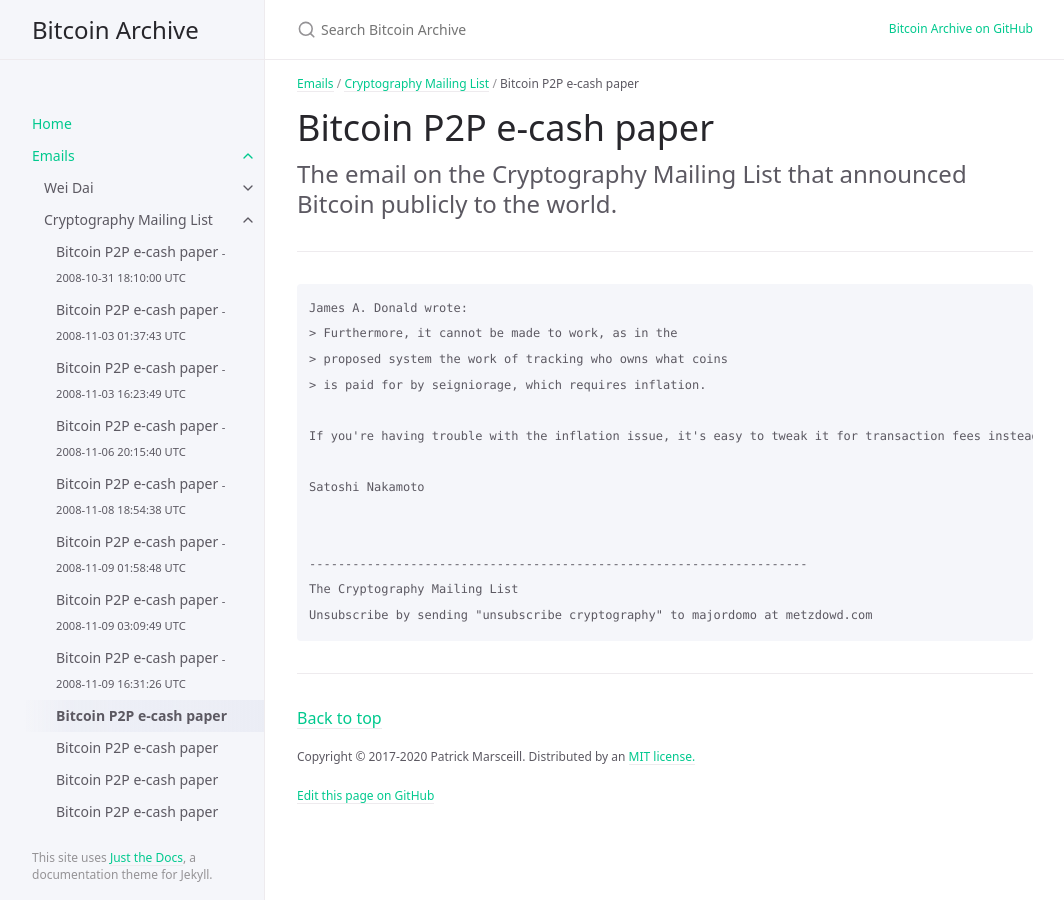
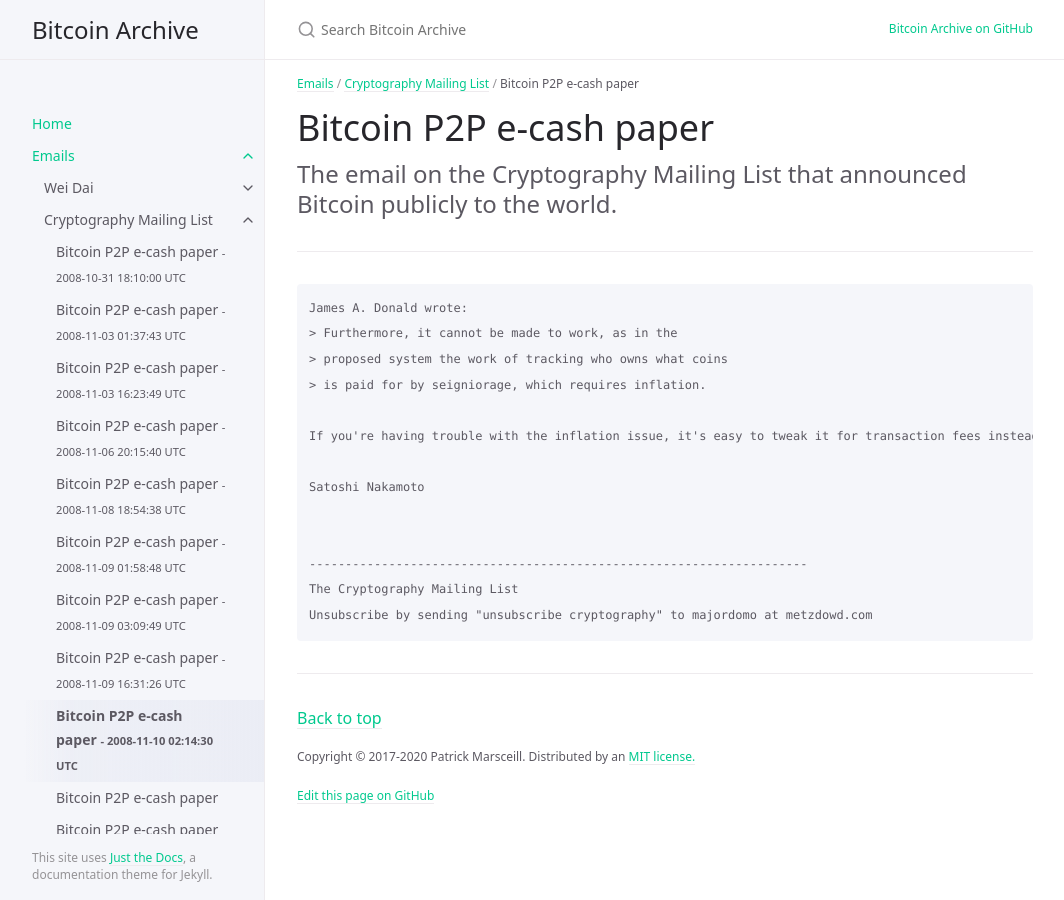
Before and after one commit to wakgill/bitcoin-archive, a Jekyll site: the page built from docs/emails/cryptography/9.md, in a window 1280 px wide. Shown: the whole page, without its empty margins (107-1171 px from the left). Built offline with Jekyll 4.4.1, drawn with Linux system fonts in a browser that asks for light colours.

Commit message:
Update 9.md

```diff
--- a/docs/emails/cryptography/9.md
+++ b/docs/emails/cryptography/9.md
@@ -4,6 +4,7 @@ title: Bitcoin P2P e-cash paper
 grand_parent: Emails
 parent: Cryptography Mailing List
 nav_order: 9
+date: 2008-11-10 02:14:30 UTC
 ---
 
 # Bitcoin P2P e-cash paper
```
